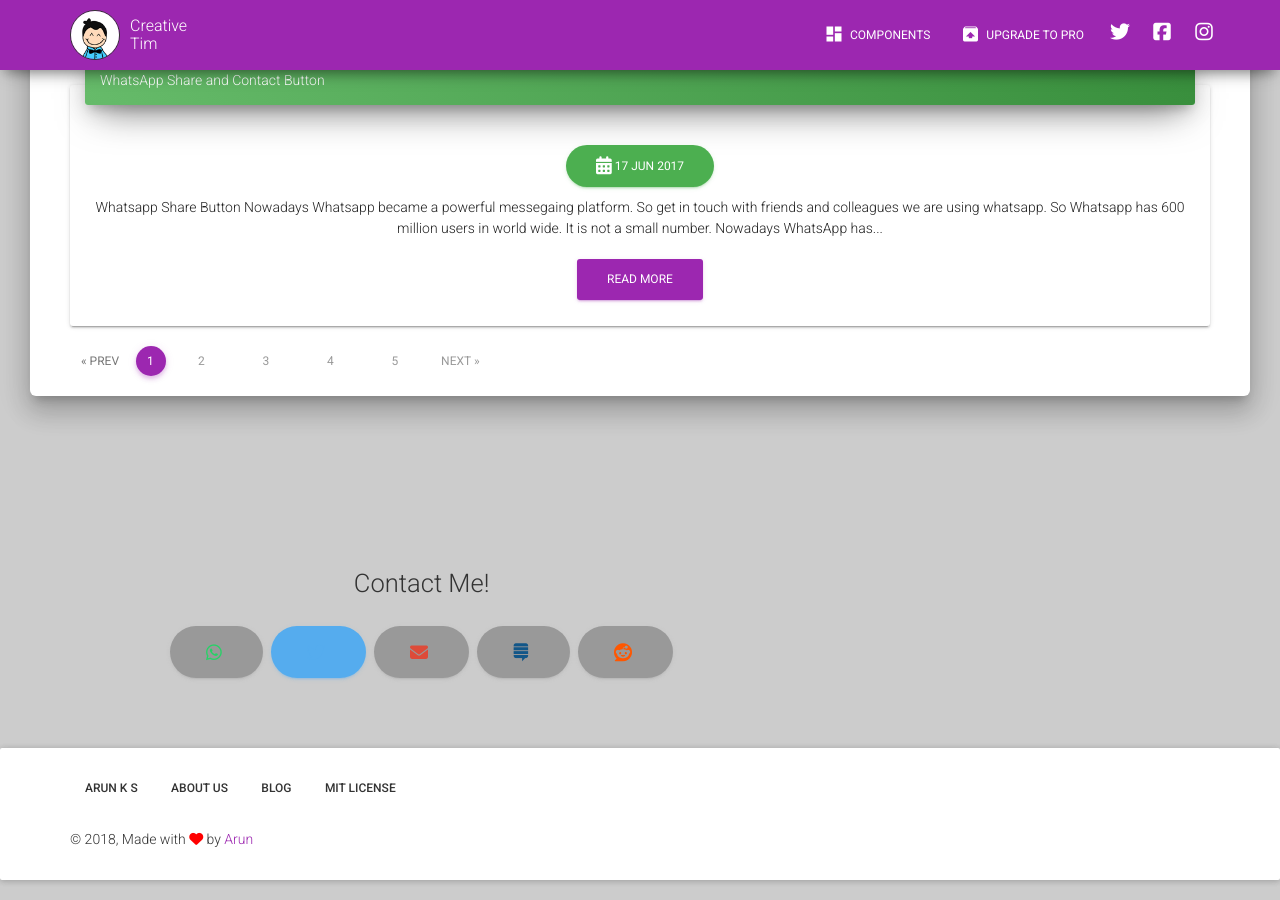
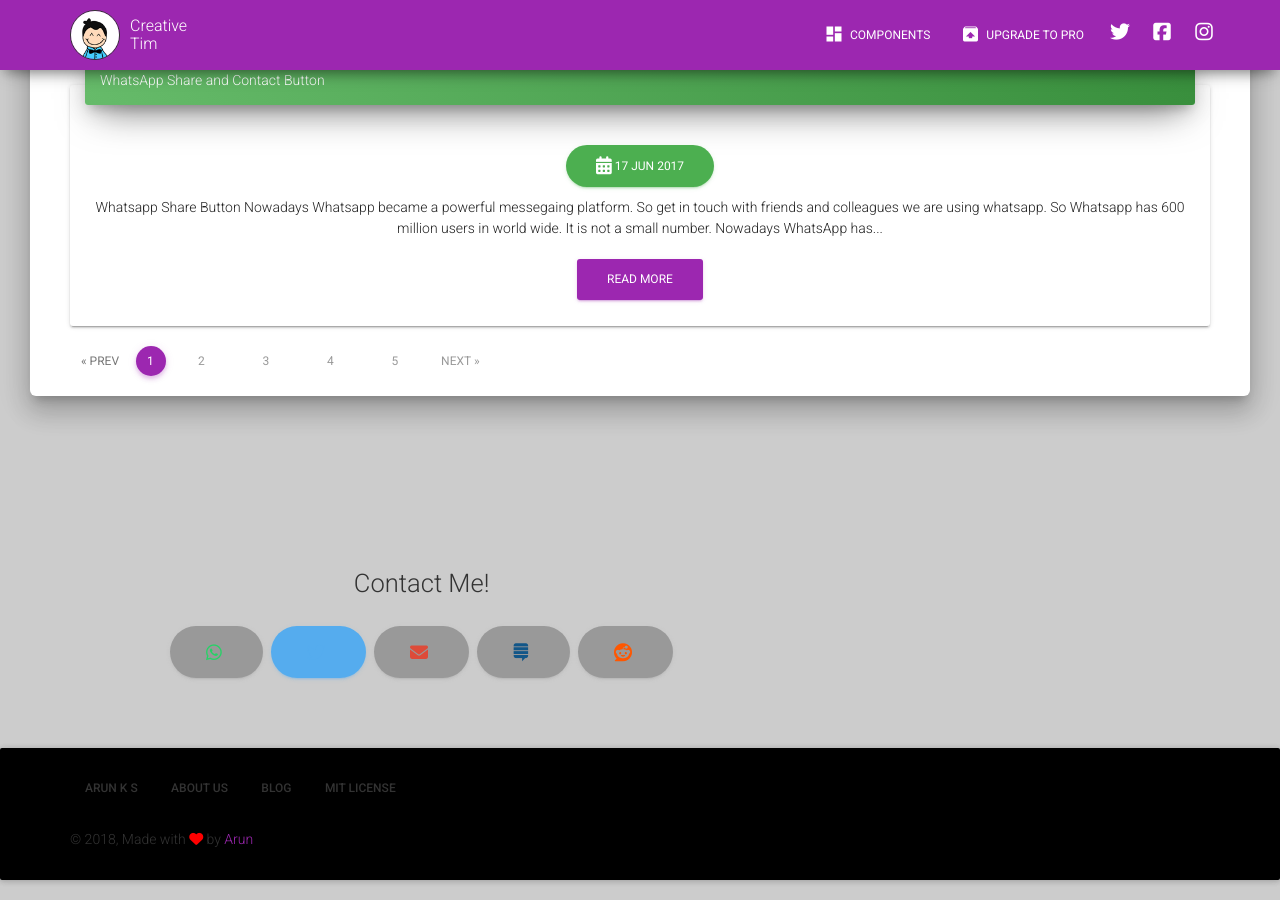
Before and after one commit to tip4programs/imbue, a Jekyll site: the page built from index.html, in a window 1280 px wide and 900 px high, scrolled down 995 px. Built offline with Jekyll 4.4.1, drawn with Linux system fonts in a browser that asks for light colours; nearby versions of some CDN libraries; the list of posts is cut into pages by our own code.

Commit message:
Update footer.html

```diff
--- a/_includes/footer.html
+++ b/_includes/footer.html
@@ -1,4 +1,4 @@
-<div class="panel panel-primary" id="foot_color">
+<div class="panel panel-primary" id="footer_color">
 <footer class="footer">
             <div class="container">
                 <nav>
```
